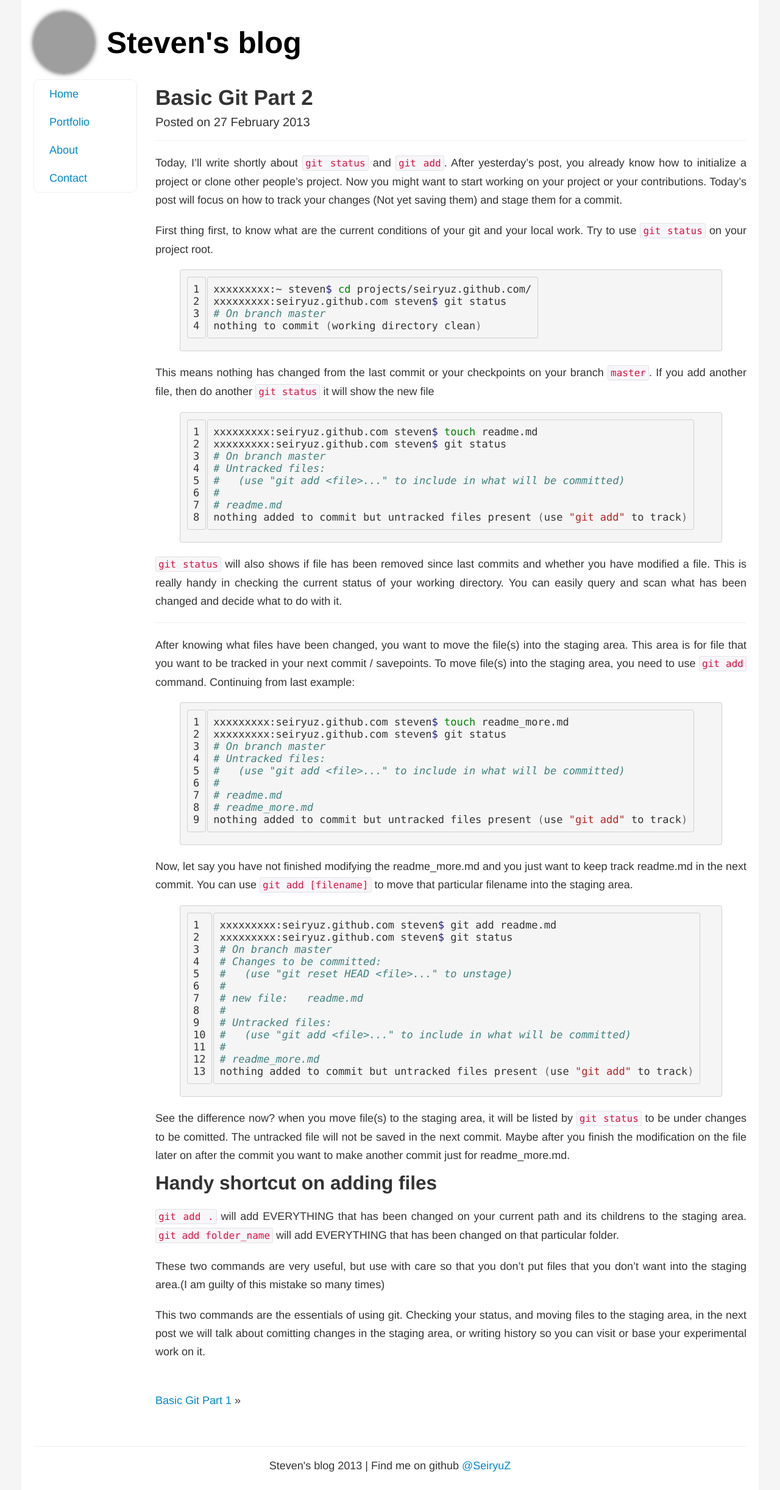
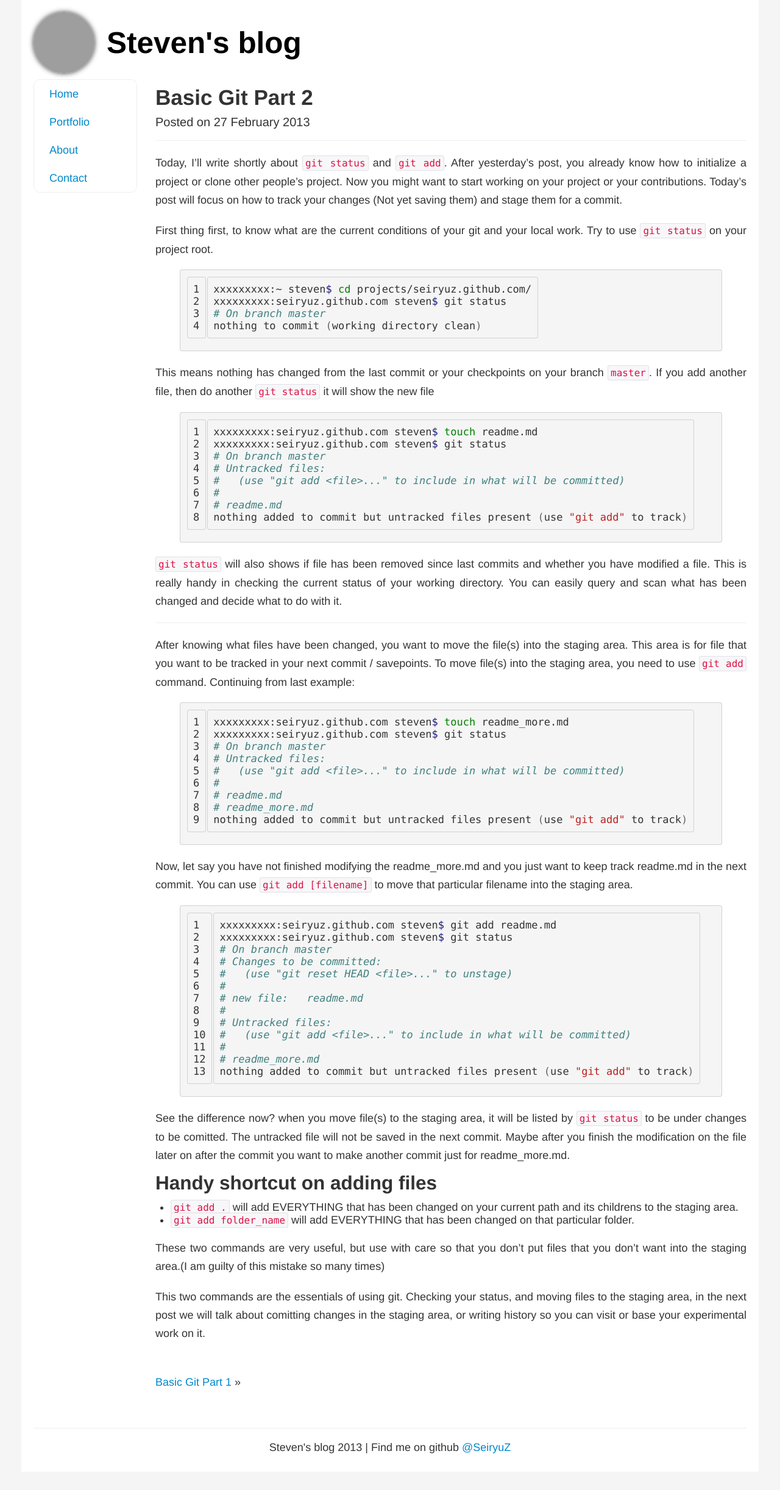
Before and after one commit to SeiryuZ/seiryuz.github.com, a Jekyll site: the page built from _posts/2013-02-27-basic-git-part-2.md, in a window 1280 px wide. Shown: the whole page at 61% size. Built offline with Jekyll 4.4.1, drawn with Linux system fonts in a browser that asks for light colours; after the commit the page ends 2414 px from its top, so only the background shows below that; grey boxes are pictures that could not be loaded.

```diff
--- a/_posts/2013-02-27-basic-git-part-2.md
+++ b/_posts/2013-02-27-basic-git-part-2.md
@@ -47,7 +47,7 @@ nothing added to commit but untracked files present (use "git add" to track)
 
 Now, let say you have not finished modifying the readme_more.md and you just want to keep track readme.md in the next commit. You can use `git add [filename]` to move that particular filename into the staging area.
 
- {% highlight bash linenos %}
+{% highlight bash linenos %}
 xxxxxxxxx:seiryuz.github.com steven$ git add readme.md
 xxxxxxxxx:seiryuz.github.com steven$ git status
 # On branch master
@@ -66,8 +66,8 @@ nothing added to commit but untracked files present (use "git add" to track)
 See the difference now? when you move file(s) to the staging area, it will be listed by `git status` to be under changes to be comitted. The untracked file will not be saved in the next commit. Maybe after you finish the modification on the file later on after the commit you want to make another commit just for readme_more.md.
 
 ### Handy shortcut on adding files ###
-`git add .` will add EVERYTHING that has been changed on your current path and its childrens to the staging area.
-`git add folder_name` will add EVERYTHING that has been changed on that particular folder.
+* `git add .` will add EVERYTHING that has been changed on your current path and its childrens to the staging area.
+* `git add folder_name` will add EVERYTHING that has been changed on that particular folder.
 
 These two commands are very useful, but use with care so that you don't put files that you don't want into the staging area.(I am guilty of this mistake so many times)
 
```
